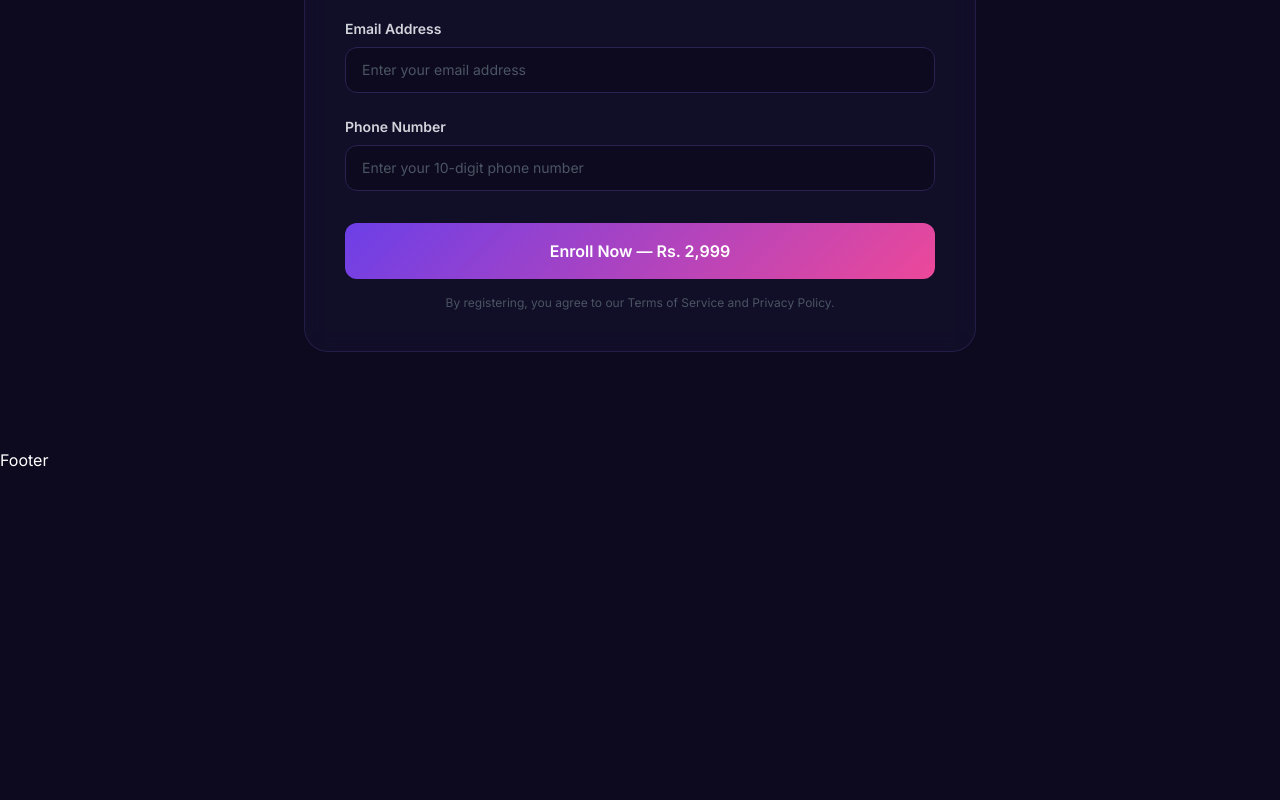
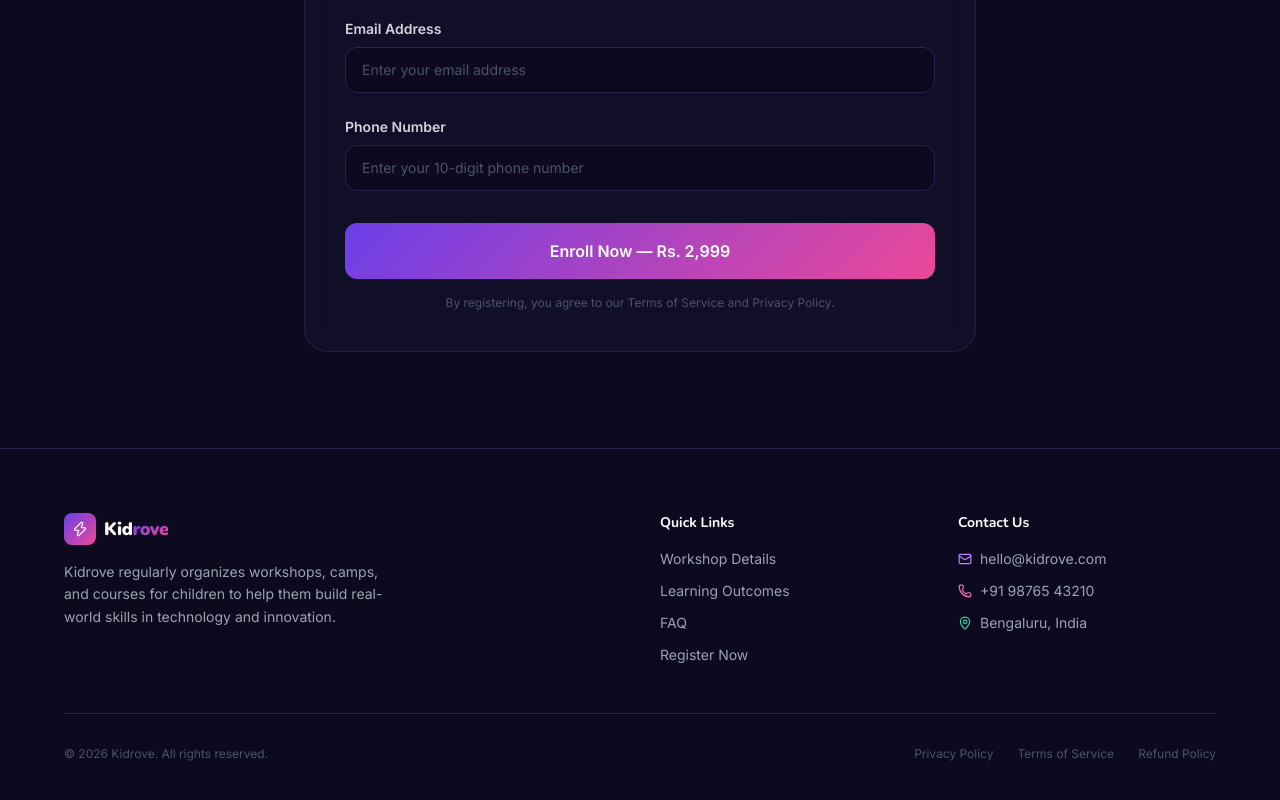
Before and after one commit to TanyaVaish-17/workshop-landing, a React (Vite) app in the folder client/: page / in a window 1280 px wide. Shown: the part 3693-4493 px from the top of the page. Before the commit the page ends 4165 px from the top, so only its background shows below. Built offline with nearby package versions, Linux system fonts and the light colour scheme.

Commit message:
feat: add Footer with brand, quick links and contact info

```diff
--- a/client/src/components/Footer.tsx
+++ b/client/src/components/Footer.tsx
@@ -1,2 +1,92 @@
-const Footer = () => <div>Footer</div>;
+import { Zap, Mail, Phone, MapPin } from "lucide-react";
+
+const Footer = () => {
+  return (
+    <footer className="border-t border-[#2A2250] bg-[#0D0A1F] py-16 px-4 sm:px-6 lg:px-8">
+      <div className="max-w-6xl mx-auto">
+
+        <div className="grid grid-cols-1 sm:grid-cols-2 lg:grid-cols-4 gap-10 mb-12">
+
+          {/* Brand */}
+          <div className="lg:col-span-2">
+            <div className="flex items-center gap-2 mb-4">
+              <div className="w-8 h-8 rounded-lg btn-primary flex items-center justify-center">
+                <Zap size={16} className="text-white" />
+              </div>
+              <span className="text-lg text-white tracking-tight" style={{ fontFamily: "Nunito, sans-serif", fontWeight: 900 }}>
+                Kid<span className="gradient-text">rove</span>
+              </span>
+            </div>
+            <p className="text-gray-400 text-sm leading-relaxed max-w-xs">
+              Kidrove regularly organizes workshops, camps, and courses for children to help them build real-world skills in technology and innovation.
+            </p>
+          </div>
+
+          {/* Quick Links */}
+          <div>
+            <h4 className="text-white font-bold text-sm mb-4" style={{ fontFamily: "Nunito, sans-serif" }}>
+              Quick Links
+            </h4>
+            <div className="flex flex-col gap-3">
+              <a href="#details" className="text-gray-400 hover:text-white text-sm transition-colors duration-200">
+                Workshop Details
+              </a>
+              <a href="#outcomes" className="text-gray-400 hover:text-white text-sm transition-colors duration-200">
+                Learning Outcomes
+              </a>
+              <a href="#faq" className="text-gray-400 hover:text-white text-sm transition-colors duration-200">
+                FAQ
+              </a>
+              <a href="#register" className="text-gray-400 hover:text-white text-sm transition-colors duration-200">
+                Register Now
+              </a>
+            </div>
+          </div>
+
+          {/* Contact */}
+          <div>
+            <h4 className="text-white font-bold text-sm mb-4" style={{ fontFamily: "Nunito, sans-serif" }}>
+              Contact Us
+            </h4>
+            <div className="flex flex-col gap-3">
+              <div className="flex items-center gap-2">
+                <Mail size={14} className="text-purple-400 flex-shrink-0" />
+                <span className="text-gray-400 text-sm">hello@kidrove.com</span>
+              </div>
+              <div className="flex items-center gap-2">
+                <Phone size={14} className="text-pink-400 flex-shrink-0" />
+                <span className="text-gray-400 text-sm">+91 98765 43210</span>
+              </div>
+              <div className="flex items-center gap-2">
+                <MapPin size={14} className="text-emerald-400 flex-shrink-0" />
+                <span className="text-gray-400 text-sm">Bengaluru, India</span>
+              </div>
+            </div>
+          </div>
+
+        </div>
+
+        {/* Divider */}
+        <div className="border-t border-[#2A2250] pt-8 flex flex-col sm:flex-row items-center justify-between gap-4">
+          <p className="text-gray-600 text-xs">
+            © 2026 Kidrove. All rights reserved.
+          </p>
+          <div className="flex items-center gap-6">
+            <a href="#" className="text-gray-600 hover:text-gray-400 text-xs transition-colors duration-200">
+              Privacy Policy
+            </a>
+            <a href="#" className="text-gray-600 hover:text-gray-400 text-xs transition-colors duration-200">
+              Terms of Service
+            </a>
+            <a href="#" className="text-gray-600 hover:text-gray-400 text-xs transition-colors duration-200">
+              Refund Policy
+            </a>
+          </div>
+        </div>
+
+      </div>
+    </footer>
+  );
+};
+
 export default Footer;
```
